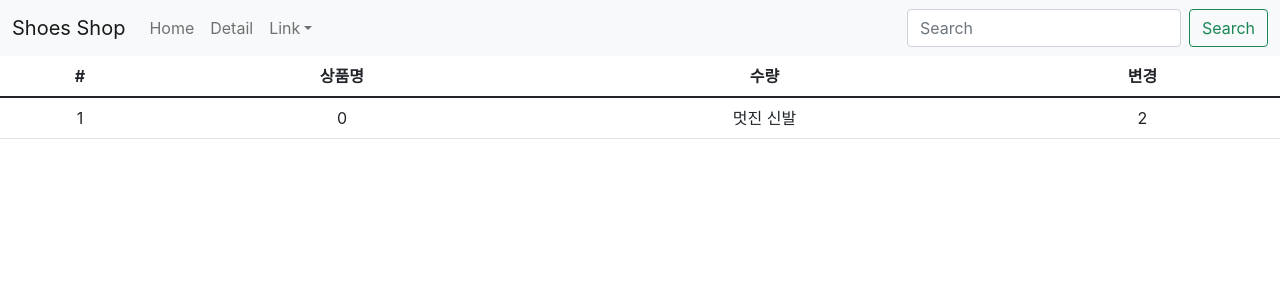
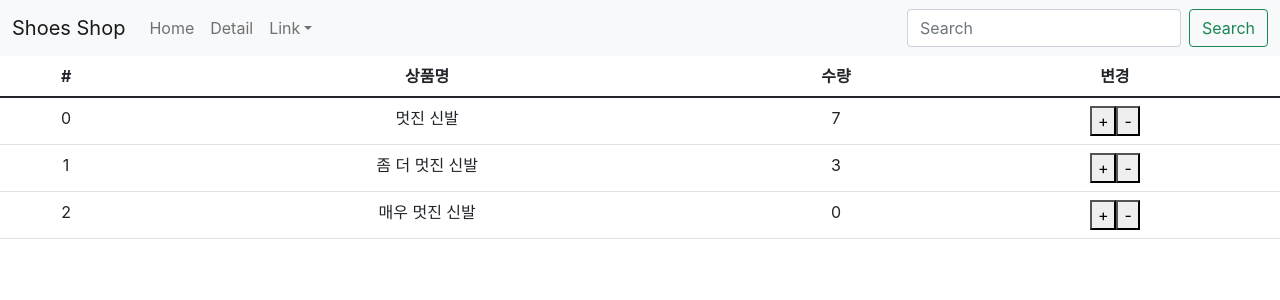
Before and after one commit to develinu/react-study-shop, a React (Create React App) app: page /cart/1 in a window 1280 px wide. Shown: the top 300 px of the page. Built offline with nearby package versions, Linux system fonts and the light colour scheme.

Commit message:
feat: add dispatch

```diff
--- a/src/Cart.js
+++ b/src/Cart.js
@@ -1,10 +1,11 @@
 import React from 'react'
+import { propTypes } from 'react-bootstrap/esm/Image'
 import Table from 'react-bootstrap/Table'
 import { connect } from 'react-redux'
 
 
 
-function Cart({ state }) {
+function Cart({ state, dispatch}) {
   return (
     <div>
       <Table responsive>
@@ -17,15 +18,32 @@ function Cart({ state }) {
           </tr>
         </thead>
         <tbody>
-          <tr>
-            <td>1</td>
-            <td>{state[0].id}</td>
-            <td>{state[0].name}</td>
-            <td>{state[0].quantity}</td>
-          </tr>
+          {
+            state.map((item, idx) => {
+              return <Item key={idx} item={item} dispatch={dispatch} />
+            })
+          }
         </tbody>
       </Table>
     </div>
+  )
+}
+
+const Item = ({ idx, item, dispatch }) => {
+  return (
+    <tr>
+      <td>{item.id}</td>
+      <td>{item.name}</td>
+      <td>{item.quantity}</td>
+      <td>
+        <button onClick={() => { dispatch({ type: 'add', id: item.id }) }}>
+          +
+        </button>
+        <button onClick={() => { dispatch({ type: 'minus', id: item.id }) }}>
+          -
+        </button>
+      </td>
+    </tr>
   )
 }
 
--- a/src/index.js
+++ b/src/index.js
@@ -9,15 +9,39 @@ import { Provider } from 'react-redux'
 import { createStore } from 'redux'
 
 
-const store = createStore(() => {
-  return [
-    {
-      id: 0,
-      name: '멋진 신발',
-      quantity: 2
-    }
-  ]
-})
+const defaultState = [
+  {
+    id: 0,
+    name: '멋진 신발',
+    quantity: 7
+  },
+  {
+    id: 1,
+    name: '좀 더 멋진 신발',
+    quantity: 3
+  },
+  {
+    id: 2,
+    name: '매우 멋진 신발',
+    quantity: 0
+  }
+]
+
+const reducer = (state=defaultState, action) => {
+  if (action.type === "add") {
+    let _state = [...state]
+    _state[action.id].quantity++
+    return _state
+  } else if (action.type === "minus") {
+    let _state = [...state]
+    _state[action.id].quantity--
+    return _state
+  } else {
+    return state
+  }
+}
+
+const store = createStore(reducer)
 
 
 ReactDOM.render(
```
